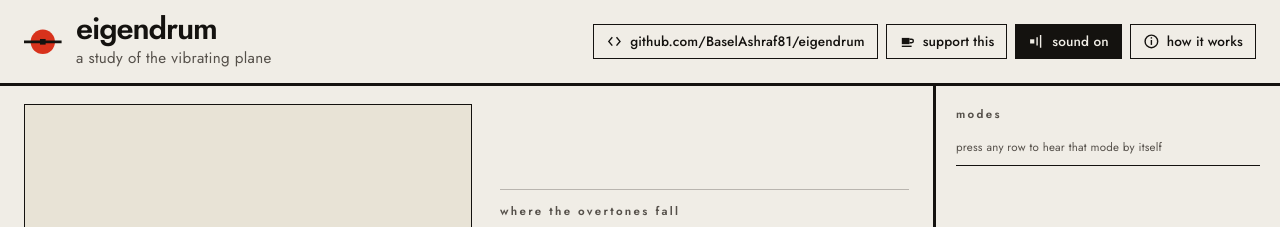
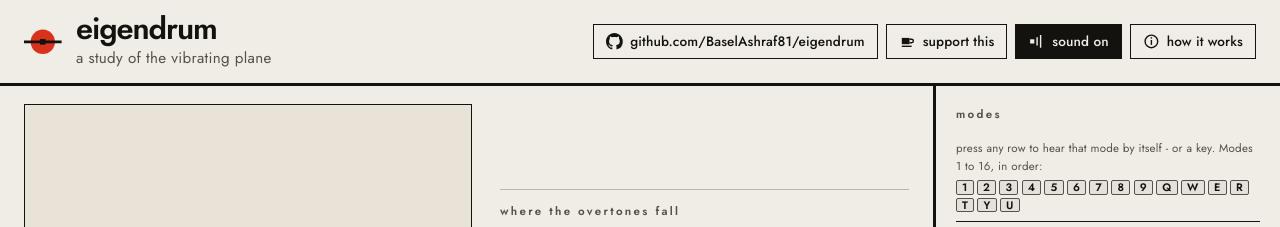
Before and after one commit to BaselAshraf81/eigendrum, a website with bundled scripts: page index.html in a window 1280 px wide. Shown: the top 227 px of the page. Built offline with nearby package versions, Linux system fonts and the light colour scheme.

Commit message:
feat(ui): add keyboard shortcuts for mode selection
- Replace generic chevron SVG with GitHub icon in source link
- Add keyboard shortcut support for selecting drum modes 1-16
* Keys 1-9 on top row or numpad for modes 1-9
* Keys Q W E R T Y U for modes 10-16
* Shortcuts disabled while typing in text fields or drawing
- Display keyboard shortcut map in modes section
- Style keyboard key indicators with hairline borders matching design system
- Improve modes hint text to document available shortcuts

```diff
--- a/index.html
+++ b/index.html
@@ -60,8 +60,18 @@
           target="_blank"
           rel="noopener"
         >
-          <svg viewBox="0 0 24 24" aria-hidden="true" focusable="false">
-            <path d="M9 6l-5 6 5 6M15 6l5 6-5 6" stroke="currentColor" stroke-width="2" fill="none" />
+          <svg viewBox="0 0 16 16" aria-hidden="true" focusable="false">
+            <path
+              fill="currentColor"
+              d="M8 0C3.58 0 0 3.58 0 8c0 3.54 2.29 6.53 5.47 7.59.4.07.55-.17.55-.38
+                 0-.19-.01-.82-.01-1.49-2.01.37-2.53-.49-2.69-.94-.09-.23-.48-.94-.82-1.13
+                 -.28-.15-.68-.52-.01-.53.63-.01 1.08.58 1.23.82.72 1.21 1.87.87 2.33.66
+                 .07-.52.28-.87.51-1.07-1.78-.2-3.64-.89-3.64-3.95 0-.87.31-1.59.82-2.15
+                 -.08-.2-.36-1.02.08-2.12 0 0 .67-.21 2.2.82.64-.18 1.32-.27 2-.27.68 0
+                 1.36.09 2 .27 1.53-1.04 2.2-.82 2.2-.82.44 1.1.16 1.92.08 2.12.51.56.82
+                 1.27.82 2.15 0 3.07-1.87 3.75-3.65 3.95.29.25.54.73.54 1.48 0 1.07-.01
+                 1.93-.01 2.2 0 .21.15.46.55.38A8.013 8.013 0 0 0 16 8c0-4.42-3.58-8-8-8Z"
+            />
           </svg>
           <span class="wide-only">github.com/BaselAshraf81/eigendrum</span>
           <span class="narrow-only">source</span>
@@ -204,7 +214,14 @@
 
         <section class="modes">
           <h2>modes<span id="modes-count"></span></h2>
-          <p class="modes-hint">press any row to hear that mode by itself</p>
+          <p class="modes-hint">
+            press any row to hear that mode by itself - or a key. Modes 1 to 16, in order:
+            <span class="keymap">
+              <kbd>1</kbd><kbd>2</kbd><kbd>3</kbd><kbd>4</kbd><kbd>5</kbd><kbd>6</kbd><kbd>7</kbd
+              ><kbd>8</kbd><kbd>9</kbd><kbd>Q</kbd><kbd>W</kbd><kbd>E</kbd><kbd>R</kbd><kbd>T</kbd
+              ><kbd>Y</kbd><kbd>U</kbd>
+            </span>
+          </p>
           <ol id="spectrum" class="spectrum"></ol>
         </section>
 
--- a/src/app/main.js
+++ b/src/app/main.js
@@ -1102,6 +1102,37 @@ function download(blob, filename) {
 window.addEventListener('resize', () => board.resize());
 
 /**
+ * Keys play modes directly, matching the row numbers shown in the index: 1
+ * through 9 on either the top row or the numpad for modes 1-9, then Q W E R T Y
+ * U continue the same row of the keyboard for modes 10-16 (MODES tops out at 16,
+ * so this reaches exactly the last one without needing two more rows). Ignored
+ * while typing into a text field (the equation box) or while tracing.
+ */
+const MODE_KEYCODES = [
+  'Digit1', 'Digit2', 'Digit3', 'Digit4', 'Digit5', 'Digit6', 'Digit7', 'Digit8', 'Digit9',
+  'KeyQ', 'KeyW', 'KeyE', 'KeyR', 'KeyT', 'KeyY', 'KeyU',
+];
+const NUMPAD_KEYCODES = [
+  'Numpad1', 'Numpad2', 'Numpad3', 'Numpad4', 'Numpad5', 'Numpad6', 'Numpad7', 'Numpad8', 'Numpad9',
+];
+
+window.addEventListener('keydown', (e) => {
+  if (e.ctrlKey || e.metaKey || e.altKey) return;
+  const active = document.activeElement;
+  if (active && (active.tagName === 'INPUT' || active.tagName === 'TEXTAREA')) return;
+  if (state.drawMode || state.drawing) return;
+  if (!state.drum || !state.freqs) return;
+
+  let i = MODE_KEYCODES.indexOf(e.code);
+  if (i < 0) i = NUMPAD_KEYCODES.indexOf(e.code);
+  if (i < 0) return;
+  if (i >= state.freqs.length) return;
+
+  e.preventDefault();
+  selectMode(i);
+});
+
+/**
  * Follow the URL when it changes under us.
  *
  * The formula format exists so that a shape is readable text you can retype and
--- a/styles/app.css
+++ b/styles/app.css
@@ -693,6 +693,31 @@ h2 {
   font-size: 0.72rem;
   letter-spacing: 0.02em;
   color: var(--ink-soft);
+  line-height: 1.6;
+}
+
+/* Small key caps for the shortcut map. A hairline box rather than a soft
+   drop-shadow "keycap", to stay inside this sheet's flat, ruled vocabulary. The
+   whole run sits in its own inline-flex block so the sixteen keys wrap together
+   as a strip instead of splitting mid-run onto two lines. */
+.modes-hint .keymap {
+  display: inline-flex;
+  flex-wrap: wrap;
+  gap: 0.2rem;
+  vertical-align: middle;
+  margin-top: 0.3rem;
+}
+.modes-hint kbd {
+  display: inline-block;
+  font: inherit;
+  font-size: 0.68rem;
+  font-weight: 600;
+  line-height: 1;
+  padding: 0.05rem 0.32rem;
+  border: var(--hair) solid var(--ink-soft);
+  border-radius: 2px;
+  color: var(--ink);
+  background: rgba(20, 18, 15, 0.05);
 }
 
 .spectrum {
```
